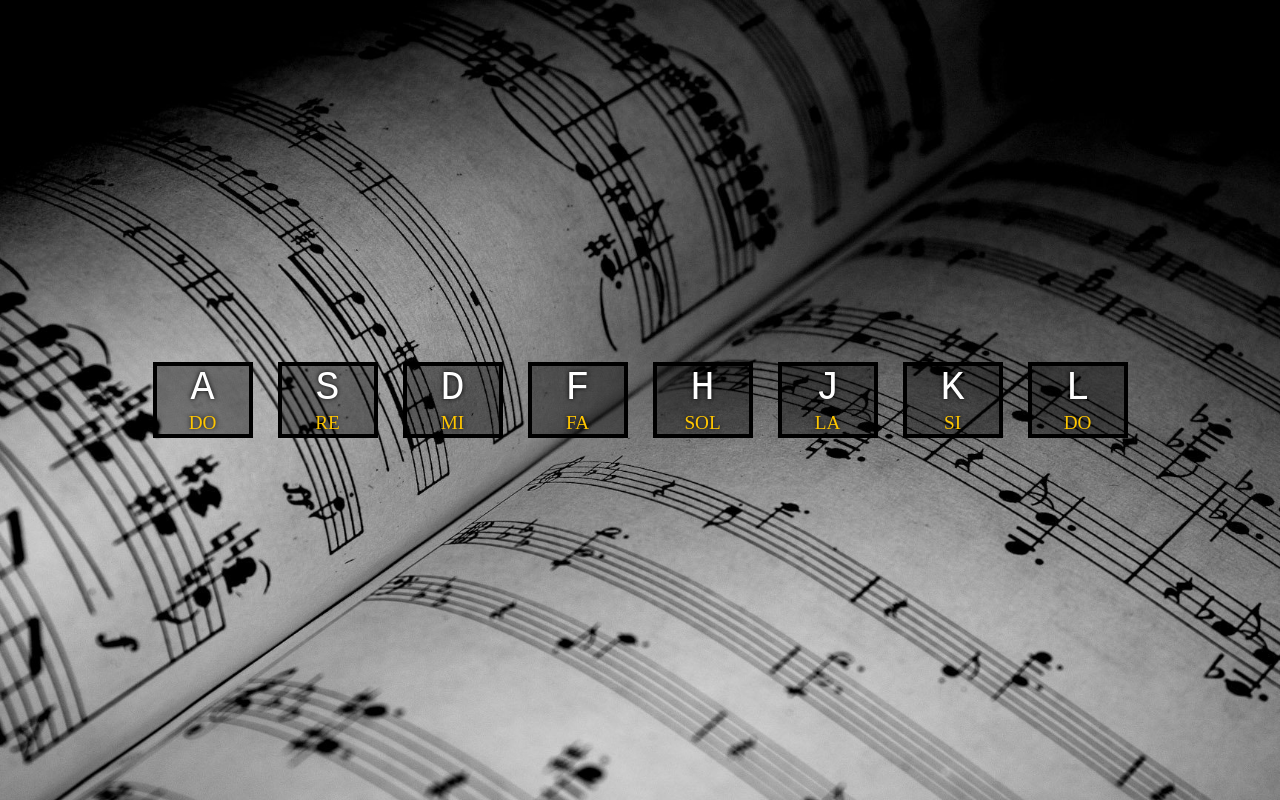
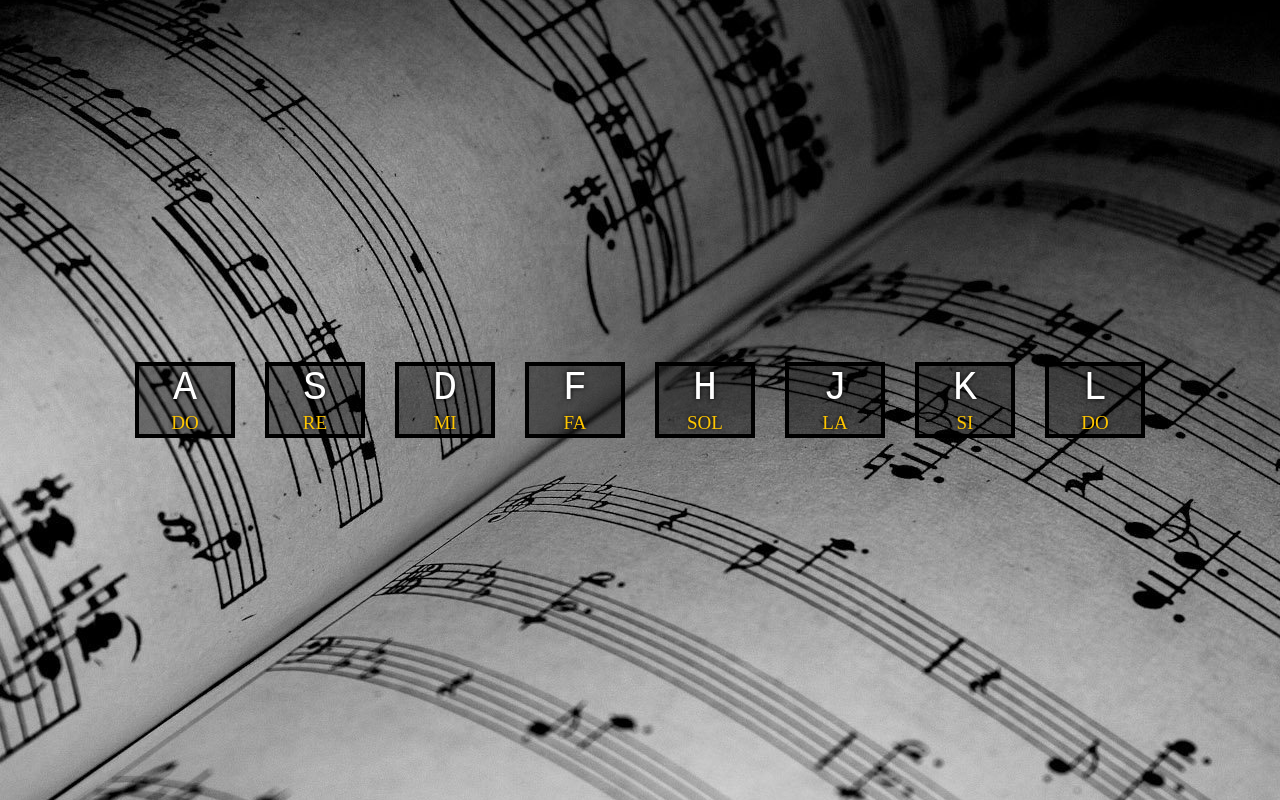
Before and after one commit to MarinaPrivalova/notes, a plain HTML site: page index.html in a window 1280 px wide. Drawn offline with Linux system fonts and the light colour scheme.

Commit message:
notes, readme

```diff
--- a/pages/index.css
+++ b/pages/index.css
@@ -1,5 +1,4 @@
 @import url(../vendor/normalize.css);
-@import url(../fonts/fonts.css);
 
 .page {
   max-width: 1280px;
@@ -7,20 +6,18 @@
   min-width: 320px;
   height: 100vh;
   background: url(../images/backrgound.jpg) center;
-  background-size: cover;
   display: flex;
   margin: 0 auto;
   align-items: center;
   justify-content: center;
+  font-family: 'Times New Roman', Times, serif;
 }
 
 .notes {
   display: grid;
-  width: 80%;
-  max-height: 100px;
+  width: 90%;
   grid-template-columns: repeat(auto-fit, 100px);
-  gap: 25px;
-  align-items: center;
+  gap: 30px;
   justify-content: center;
   text-align: center;
   text-shadow: 0 0 5px black;
@@ -46,6 +43,6 @@
 }
 
 .notes__sound {
-  font-size: 1.2rem;
+  font-size: 19px;
   color: #ffc600;
 }
```
Also changed, not shown: fonts/fonts.css (deleted), 1 other file.
